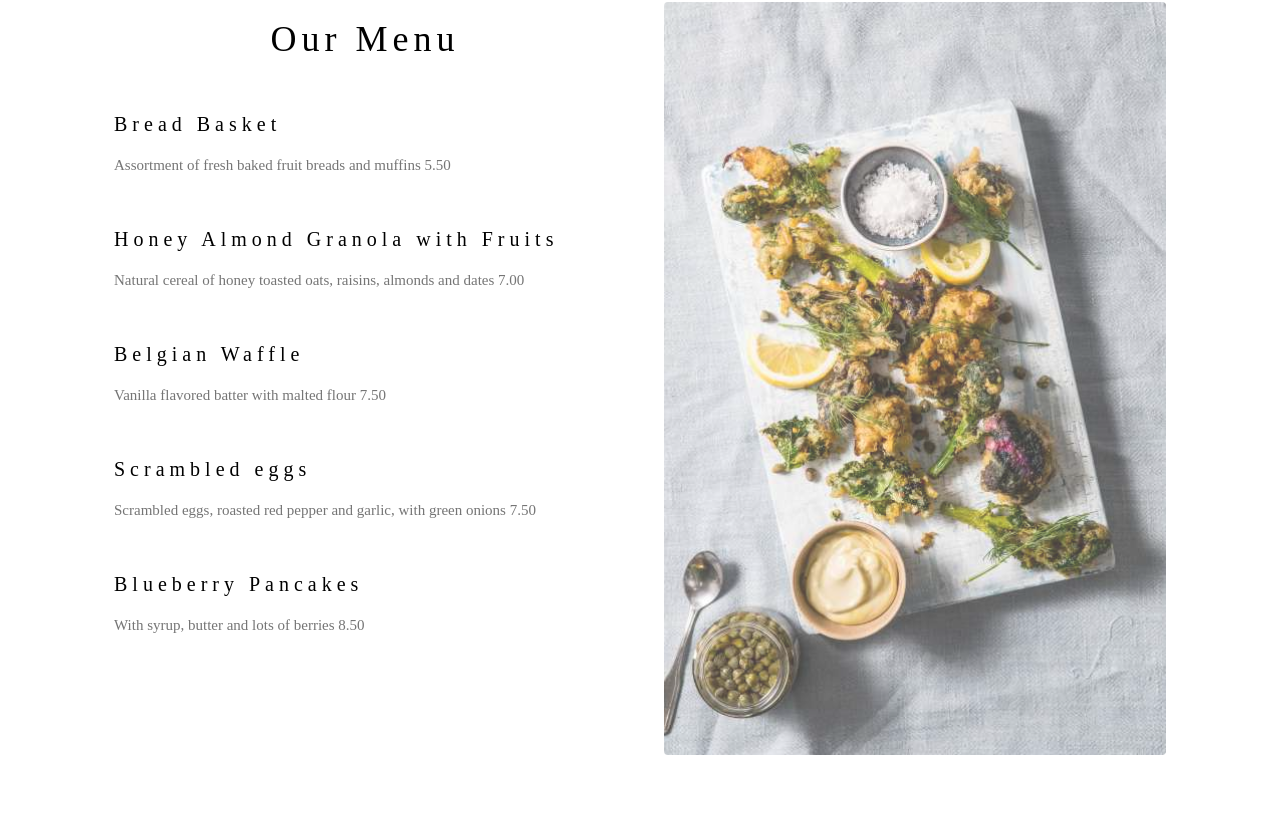
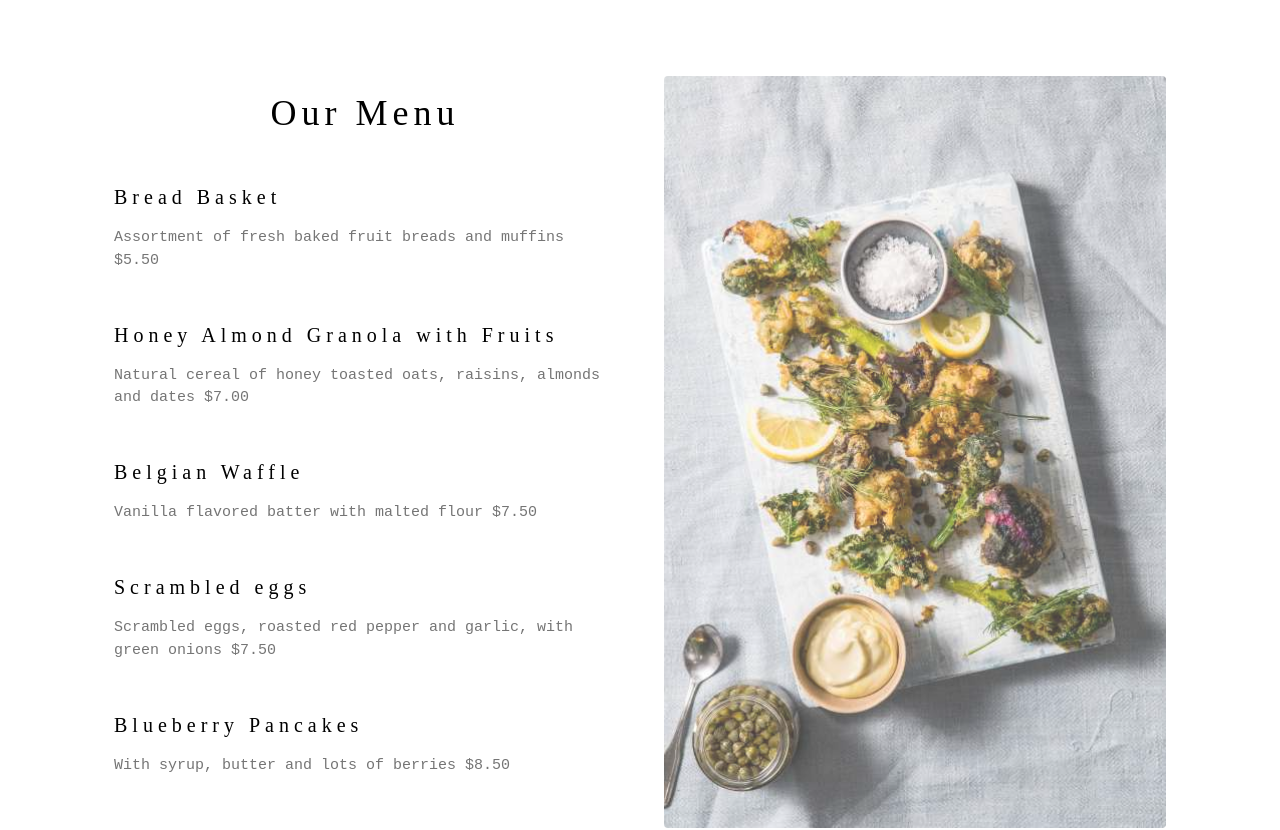
Before and after one commit to leon657/teste-static-site-html, a plain HTML site: page index.html in a window 1280 px wide. Shown: the part 1534-2364 px from the top of the page. Drawn offline with nearby package versions, Linux system fonts and the light colour scheme.

Commit message:
mudanca de preços para dorlar e mudanca de fonte

```diff
--- a/index.html
+++ b/index.html
@@ -6,7 +6,7 @@
 <meta name="viewport" content="width=device-width, initial-scale=1">
 <link rel="stylesheet" href="https://www.w3schools.com/w3css/4/w3.css">
 <style>
-body {font-family: "Times New Roman", Georgia, Serif;}
+body {font-family: "Comic Sans", 'Courier New', system-ui, -apple-system, BlinkMacSystemFont, 'Segoe UI', Roboto, Oxygen, Ubuntu, Cantarell, 'Open Sans', 'Helvetica Neue', sans-serif, monospace, Serif;}
 h1, h2, h3, h4, h5, h6 {
   font-family: "Playfair Display";
   letter-spacing: 5px;
@@ -64,19 +64,19 @@ h1, h2, h3, h4, h5, h6 {
     <div class="w3-col l6 w3-padding-large">
       <h1 class="w3-center">Our Menu</h1><br>
       <h4>Bread Basket</h4>
-      <p class="w3-text-grey">Assortment of fresh baked fruit breads and muffins 5.50</p><br>
+      <p class="w3-text-grey">Assortment of fresh baked fruit breads and muffins $5.50</p><br>
 
       <h4>Honey Almond Granola with Fruits</h4>
-      <p class="w3-text-grey">Natural cereal of honey toasted oats, raisins, almonds and dates 7.00</p><br>
+      <p class="w3-text-grey">Natural cereal of honey toasted oats, raisins, almonds and dates $7.00</p><br>
 
       <h4>Belgian Waffle</h4>
-      <p class="w3-text-grey">Vanilla flavored batter with malted flour 7.50</p><br>
+      <p class="w3-text-grey">Vanilla flavored batter with malted flour $7.50</p><br>
 
       <h4>Scrambled eggs</h4>
-      <p class="w3-text-grey">Scrambled eggs, roasted red pepper and garlic, with green onions 7.50</p><br>
+      <p class="w3-text-grey">Scrambled eggs, roasted red pepper and garlic, with green onions $7.50</p><br>
 
       <h4>Blueberry Pancakes</h4>
-      <p class="w3-text-grey">With syrup, butter and lots of berries 8.50</p>
+      <p class="w3-text-grey">With syrup, butter and lots of berries $8.50</p>
     </div>
 
     <div class="w3-col l6 w3-padding-large">
```
